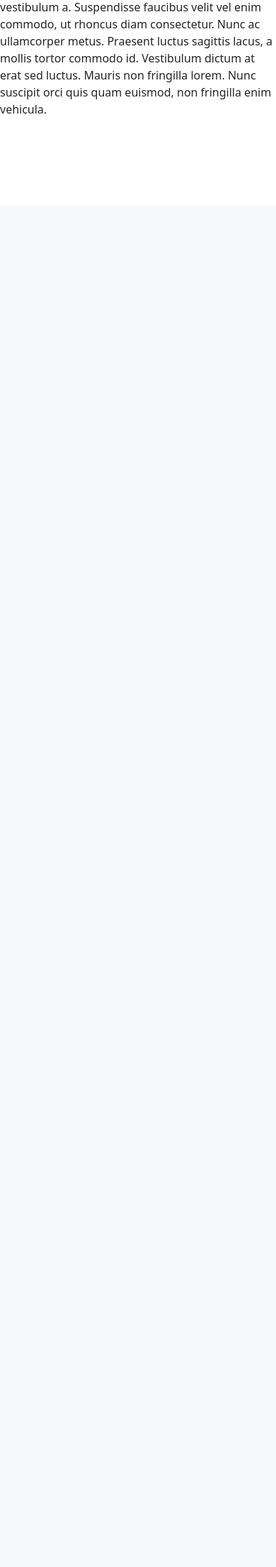
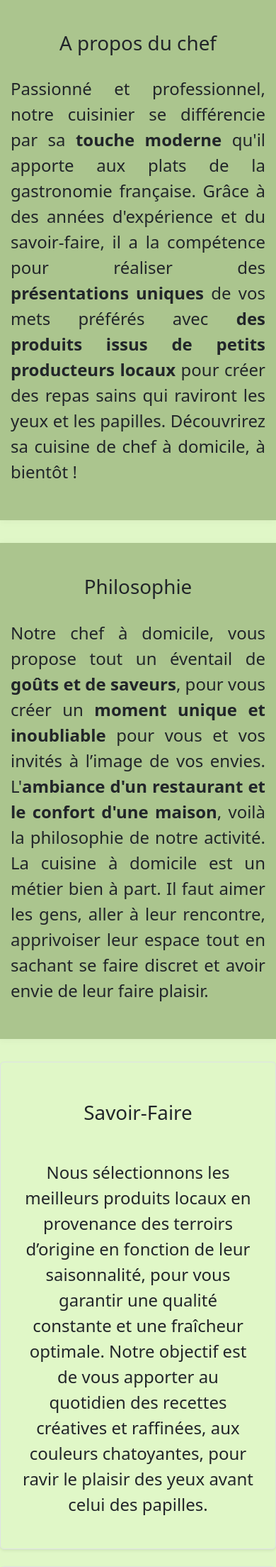
Before and after one commit to FabriceSerapion/StrasCook_V1, a PHP site: template src/View/Pages/about.html.twig in a window 390 px wide. Shown: the part 555-2763 px from the top of the page at 71% size. Before the commit the page ends 715 px from the top, so only its background shows below. Run offline with PHP 8.4, Linux system fonts and the light colour scheme; the template is opened without the code that fills it, so the values that code supplies are empty; some libraries are stand-ins or nearby versions.

Commit message:
Update about.html.twig

```diff
--- a/src/View/Pages/about.html.twig
+++ b/src/View/Pages/about.html.twig
@@ -1,20 +1,58 @@
 {% extends 'layout.html.twig' %}
 
+{% block stylesheet %}<link rel="stylesheet" href="/assets/css/about.css">
+{% endblock %}
+
 {% block content %}
-    <h1>À propos de StrasCook</h1>
-    <p>
-        Lorem ipsum dolor sit amet, consectetur adipiscing elit. Duis a tellus accumsan, ultricies magna nec, volutpat dolor.
-        Nunc mollis nisl pharetra magna blandit posuere. Duis cursus luctus congue. Aenean blandit non ante sed varius.
-        Class aptent taciti sociosqu ad litora torquent per conubia nostra, per inceptos himenaeos.
-        Duis facilisis tellus vitae enim sodales vehicula. Duis pharetra rutrum diam.
-        Quisque id aliquet tortor, non dignissim nunc. Maecenas elit neque, viverra id porta in, feugiat sit amet nisl.
-        Curabitur tincidunt velit ut libero posuere ultricies.
-        Ut fringilla, dolor condimentum pulvinar finibus, lacus enim tempus nulla, quis fermentum ante sem nec turpis.
-        Donec vehicula arcu nec velit finibus laoreet. Nulla in leo euismod, euismod turpis nec, aliquet odio.
-        Proin eu iaculis nunc. Suspendisse diam velit, venenatis ac dolor nec, efficitur scelerisque tortor.
-        Phasellus sed lectus tortor. Duis congue tempor velit, sed interdum ante vestibulum a.
-        Suspendisse faucibus velit vel enim commodo, ut rhoncus diam consectetur. Nunc ac ullamcorper metus.
-        Praesent luctus sagittis lacus, a mollis tortor commodo id. Vestibulum dictum at erat sed luctus.
-        Mauris non fringilla lorem. Nunc suscipit orci quis quam euismod, non fringilla enim vehicula.
-    </p>
+	<section class="top-cover d-flex w-100 h-50 flex-column justify-content-center align-items-center"></section>
+	<div class="box">
+		<div class="container container-presentation">
+			<h1>A propos du chef</h1>
+			<span class="extract">Passionné et professionnel, notre cuisinier se différencie par sa <strong>touche moderne</strong> qu'il apporte aux plats de la gastronomie française. Grâce à des années d'expérience et du savoir-faire, il a la compétence pour réaliser des <strong>présentations uniques </strong>de vos mets préférés avec <strong>des produits issus de petits producteurs locaux </strong>pour créer des repas sains qui raviront les yeux et les papilles. Découvrirez sa cuisine de chef à domicile, à bientôt !</span>
+		</div>
+		<div class="container container-presentation">
+			<h1>Philosophie</h1>
+			<span class="extract">Notre chef à domicile, vous propose tout un éventail de
+				<strong>goûts et de saveurs</strong>, pour vous créer un
+				<strong>moment unique et inoubliable</strong>
+				pour vous et vos invités à l’image de vos envies. L'<strong>ambiance d'un restaurant et le confort d'une maison</strong>, voilà la philosophie de notre activité.</span>
+			<span>La cuisine à domicile est un métier bien à part. Il faut aimer les gens, aller à leur rencontre, apprivoiser leur espace tout en sachant se faire discret et avoir envie de leur faire plaisir.</span>
+		</div>
+        <div class="global-box">
+            <div class="col-md-12">
+                <div class="row g-0 border rounded overflow-hidden flex-md-row mb-4 shadow-sm h-md-250 position-relative">
+                    <div class="col p-4 d-flex flex-column position-static">
+                        <h1 class="mb-0">Savoir-Faire</h1>
+                        <p>Nous sélectionnons les meilleurs produits locaux en provenance des terroirs d’origine en fonction de leur saisonnalité, pour vous garantir une qualité constante et une fraîcheur optimale. Notre objectif est de vous apporter au quotidien des recettes créatives et raffinées, aux couleurs chatoyantes, pour ravir le plaisir des yeux avant celui des papilles.</p>
+                    </div>
+                    <div class="col-auto d-none d-lg-block">
+                        <img class="bd-placeholder-img" width="500" height="500" src='assets/images/savoir-faire.jpg'/>
+                    </div>
+                </div>
+            </div>
+            <div class="col-md-12">
+                <div class="row g-0 border rounded overflow-hidden flex-md-row mb-4 shadow-sm h-md-250 position-relative">
+                    <div class="col-auto d-none d-lg-block">
+                        <img class="bd-placeholder-img" width="500" height="500" src='assets/images/qualité.jpg'/>
+                    </div>
+                    <div class="col p-4 d-flex flex-column position-static">
+                        <h1 class="mb-0">Exigence de la qualité</h1>
+                        <p>Dans l’exercice de son activité, notre chef à domicile réinvente et renouvelle ses menus pour mariner le beau et le bon. Tout doit être maîtrisé avec la plus grande précision, la qualité, plus qu’une philosophie, est pour notre Chef une exigence de chaque instant et une promesse de qualité pour vos évènements.
+                        </p>
+                    </div>
+                </div>
+            </div>
+            <div class="col-md-12">
+                <div class="row g-0 border rounded overflow-hidden flex-md-row mb-4 shadow-sm h-md-250 position-relative">
+                    <div class="col p-4 d-flex flex-column position-static">
+                        <h1 class="mb-0">Un service complet</h1>
+                        <p>Notre chef intervient sur le lieu de votre choix, quelle que soit la nature de votre événement : anniversaire, congrès, séminaire, cocktail... Nous vous proposons une formule adaptée à votre besoin sous forme de prestation complète chez vous, ou dans le lieu de votre choix.
+                        </p>
+                    </div>
+                    <div class="col-auto d-none d-lg-block">
+                        <img class="bd-placeholder-img" width="500" height="500" src='assets/images/service.jpg'/>
+                    </div>
+                </div>
+		</div>
+	</div>
 {% endblock %}
```
